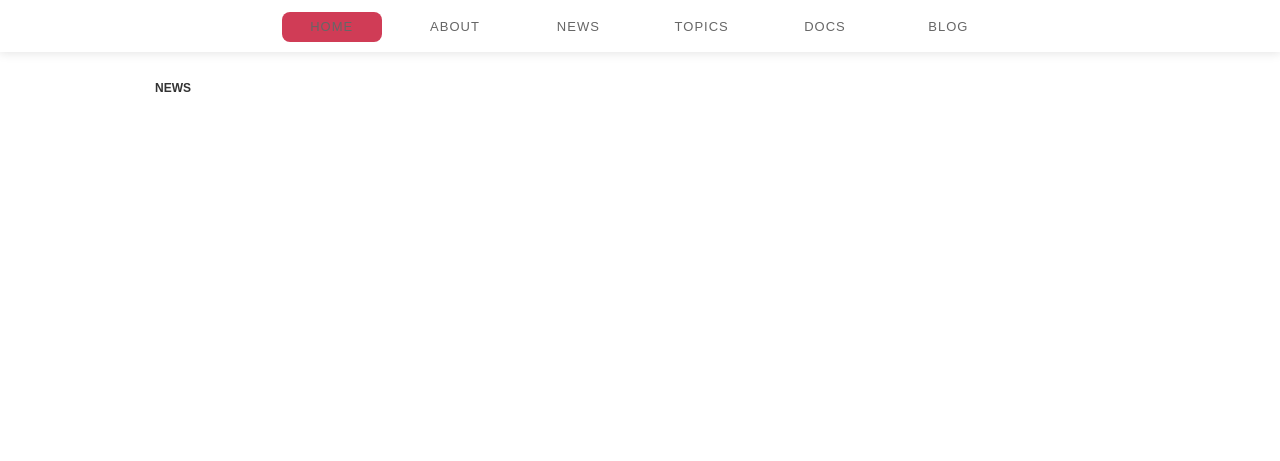
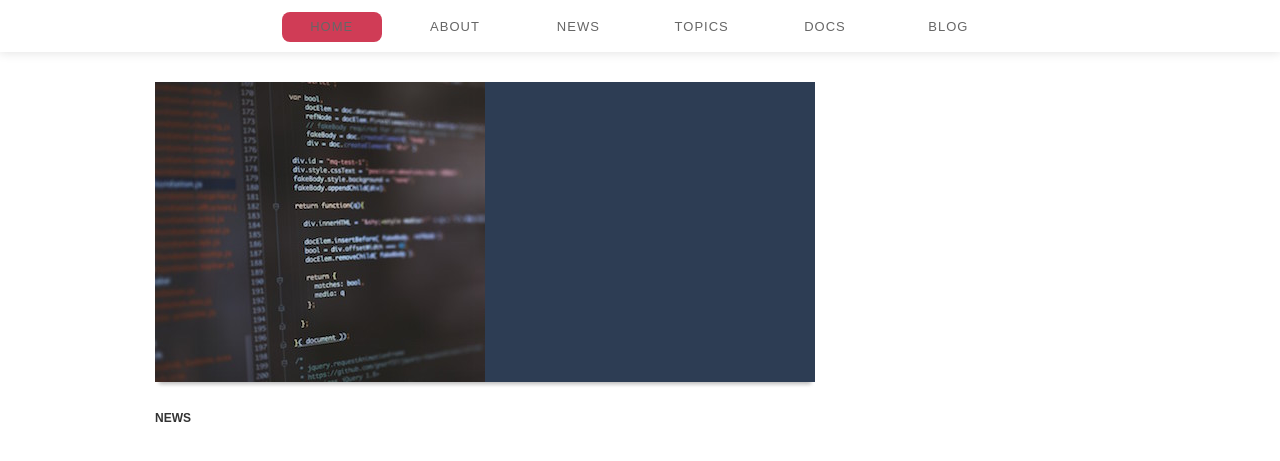
Before and after one commit to enjoy-self-inquiry/html5_css3_practice1, a plain HTML site: page 01_standard-layout/index.html in a window 1280 px wide. Shown: the part 87-548 px from the top of the page. Drawn offline with Linux system fonts and the light colour scheme.

Commit message:
特集コンテンツをfloatで並べる

```diff
--- a/01_standard-layout/css/style.css
+++ b/01_standard-layout/css/style.css
@@ -88,6 +88,28 @@ a:link, a:visited, a:hover, a:active {
 .hidden {
   display: none;
 }
+.hot-topic {
+  display: block;
+  height: 300px;
+  margin-bottom: 30px;
+  box-shadow: 0 6px 4px -4px rgba(0, 0, 0, 0.15);
+  transition: opacity 0.15s;
+}
+.hot-topic:hover {
+  opacity: 0.85;
+}
+.hot-topic .image {
+  float: left;
+  width: 50%;
+  height: 100%;
+}
+.hot-topic .content {
+  float: left;
+  width: 50%;
+  height: 100%;
+  padding: 105px 25px 0;
+  background-color: #2d3d54;
+}
 /*ここから確認用css
 .header, .main, .sidemenu, .footer {
   border: 1px solid #aaa;
--- a/01_standard-layout/index.html
+++ b/01_standard-layout/index.html
@@ -26,7 +26,11 @@
       <main class="main">
         <h2 class="hidden">HOT TOPIC</h2>
         <div class="hot-topic">
-
+          <a href="#" class="hot-topic clearfix">
+            <img class="image" src="./images/hot-topic.jpg" alt="コーディング画面">
+            <div class="content">
+            </div>
+          </a>
         </div>
         <h2>NEWS</h2>
         <div class="news">
```
